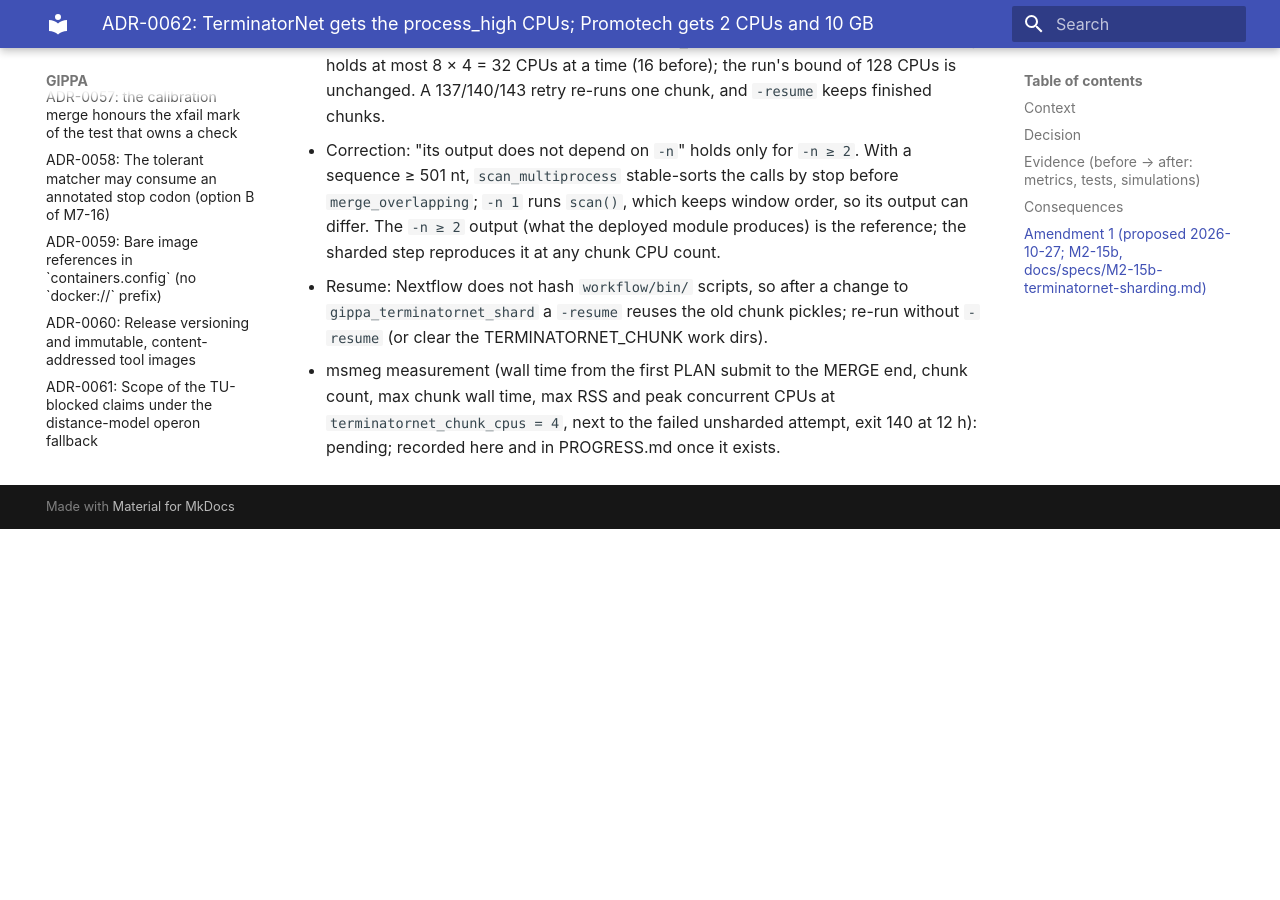
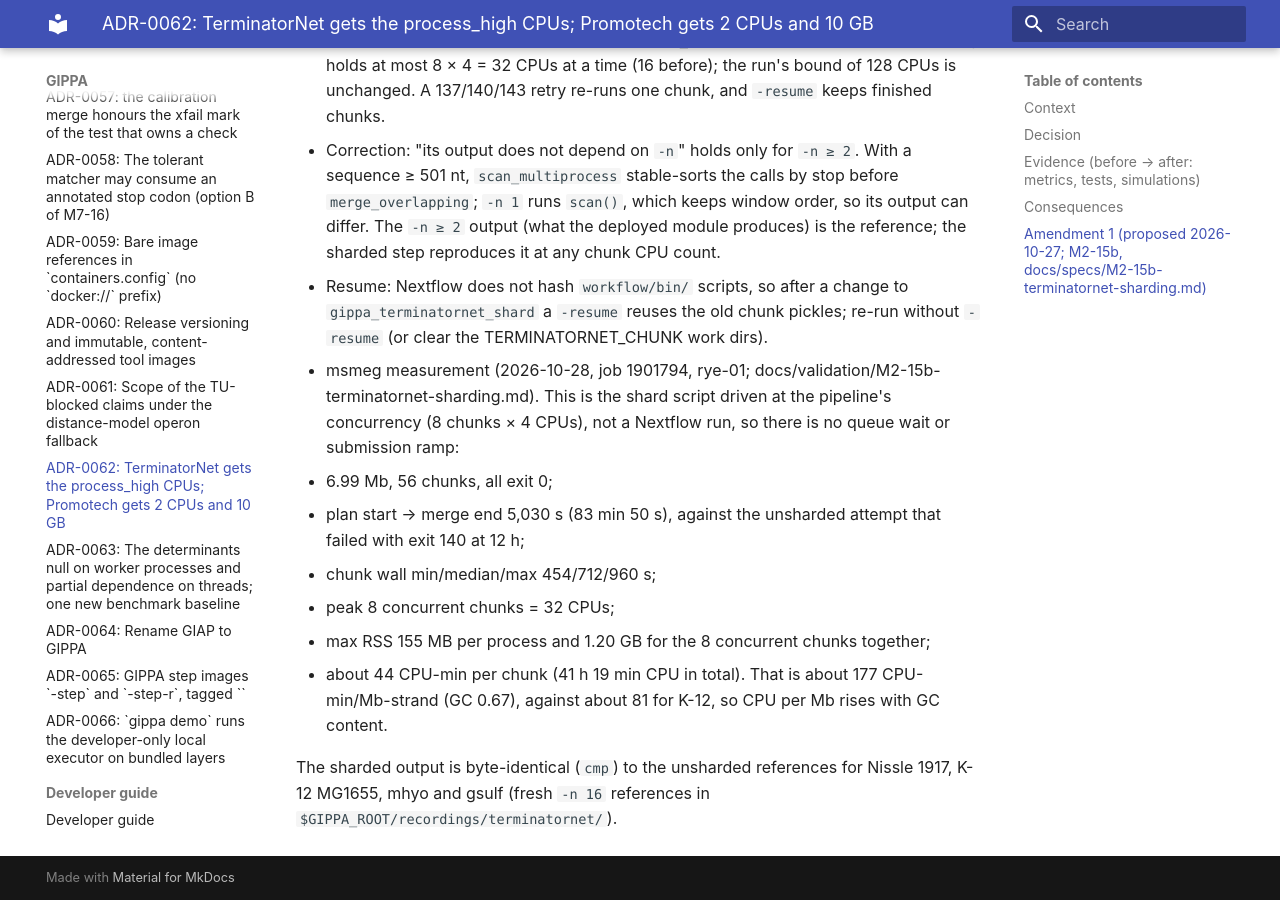
Before and after one commit to khoa-yelo/giap, an MkDocs documentation site: the page built from docs/adr/ADR-0062-terminatornet-promotech-resources.md, in a window 1280 px wide and 900 px high, scrolled down 2306 px. Built offline with MkDocs 1.6.1 and Material for MkDocs 9.7.7, drawn with Linux system fonts in a browser that asks for light colours; before the commit the page ends 2835 px from its top, so only the background shows below that; part of the change alters nothing that is shown.

Commit message:
docs(validation): M2-15b sharded TerminatorNet byte identity and msmeg timing
Sharded terminatornet.tsv (CORE 250,000, 4-CPU chunks) is cmp-identical to
the unsharded references for Nissle 1917, K-12 MG1655, mhyo and gsulf (fresh
-n 16 references recorded under $GIPPA_ROOT/recordings/terminatornet/). msmeg
scans in 83 min 50 s with 56 chunks, 8 x 4 CPUs at a time; ADR-0062 Amendment 1
now records the measurement.

Agent-Role: validation

Co-Authored-By: Claude Opus 5.5 <noreply@anthropic.com>
Claude-Session: https://claude.ai/code/session_01PrvuX9xr7fWwMTpHJxPSjm

````diff
--- a/docs/adr/ADR-0062-terminatornet-promotech-resources.md
+++ b/docs/adr/ADR-0062-terminatornet-promotech-resources.md
@@ -73,6 +73,17 @@ In `workflow/conf/base.config`:
 - Resume: Nextflow does not hash `workflow/bin/` scripts, so after a change to
   `gippa_terminatornet_shard` a `-resume` reuses the old chunk pickles; re-run without `-resume`
   (or clear the TERMINATORNET_CHUNK work dirs).
-- msmeg measurement (wall time from the first PLAN submit to the MERGE end, chunk count, max chunk
-  wall time, max RSS and peak concurrent CPUs at `terminatornet_chunk_cpus = 4`, next to the failed
-  unsharded attempt, exit 140 at 12 h): pending; recorded here and in PROGRESS.md once it exists.
+- msmeg measurement (2026-10-28, job 1901794, rye-01; docs/validation/M2-15b-terminatornet-sharding.md).
+  This is the shard script driven at the pipeline's concurrency (8 chunks × 4 CPUs), not a Nextflow
+  run, so there is no queue wait or submission ramp:
+  - 6.99 Mb, 56 chunks, all exit 0;
+  - plan start → merge end 5,030 s (83 min 50 s), against the unsharded attempt that failed with
+    exit 140 at 12 h;
+  - chunk wall min/median/max 454/712/960 s;
+  - peak 8 concurrent chunks = 32 CPUs;
+  - max RSS 155 MB per process and 1.20 GB for the 8 concurrent chunks together;
+  - about 44 CPU-min per chunk (41 h 19 min CPU in total). That is about 177 CPU-min/Mb-strand
+    (GC 0.67), against about 81 for K-12, so CPU per Mb rises with GC content.
+
+  The sharded output is byte-identical (`cmp`) to the unsharded references for Nissle 1917, K-12
+  MG1655, mhyo and gsulf (fresh `-n 16` references in `$GIPPA_ROOT/recordings/terminatornet/`).
--- /dev/null
+++ b/docs/validation/M2-15b-terminatornet-sharding.md
@@ -0,0 +1,174 @@
+# M2-15b validation: sharded TerminatorNet on real genomes (2026-10-28)
+
+This report checks the Acceptance section of `docs/specs/M2-15b-terminatornet-sharding.md` on real
+genomes after the sharded scan merged as #455. It covers two things. First, the sharded
+`terminatornet.tsv` must be byte-identical (`cmp`) to unsharded references on Nissle 1917,
+K-12 MG1655, mhyo and gsulf. Second, a sharded msmeg scan is timed.
+
+**Result: PASS.** All four sharded outputs are byte-identical to their unsharded references. msmeg
+scans in **83 min 50 s** wall at 4-CPU chunks, 8 at a time (32 CPUs). The unsharded attempt failed
+with exit 140 at 12 h.
+
+sim100k is covered by `tests/integration/test_m2_15b_tnet_shard_real.py` (CORE = 10,000, 4-CPU
+chunks, equal to the committed `-n 17` recording), which passed in job 1901547. It was not re-run.
+
+## How it was run
+
+Only the TerminatorNet step was run, not the pipeline. The driver follows the integration test.
+
+- **Script.** `workflow/bin/gippa_terminatornet_shard` from main 5c6f2dab (worktree
+  `local/worktrees/tnet-validation`, sha256 `d10d2a80…`). It runs with
+  `$GIPPA_ROOT/micromamba/envs/gippa-terminatornet/bin/python`, with `TERMINATORNET_HOME` set to the
+  env's `share/terminatornet` (pin `GIPPA_COMMIT` 72180309), `PYTHONNOUSERSITE=1` and no
+  `PYTHONPATH`.
+- **Working directory.** It holds `genome.fa` and a `model.pkl` symlink, as the module stages them.
+- **Steps.** `plan` (default CORE = 250,000), then every `chunk <id> --cpus 4`, then `merge`.
+- **Job layout.** Each sample is one Slurm job. Its chunks run `P` at a time with `xargs -P P`,
+  and the job holds `4·P` CPUs. msmeg used P = 8 (32 CPUs), the same concurrency as the pipeline
+  under `queueSize = 8`. The other samples used P = 4.
+- **Timing.** Each subcommand is wrapped in `/usr/bin/time` and its start and end epochs go to
+  `events.tsv`.
+- **References.** The fresh unsharded references were recorded like
+  `scripts/slurm/record_tools.sbatch` (`run_terminatornet`). The command was
+  `TerminatorNet.py -f genome.fa -s -n 16 -o terminatornet.tsv` in `micromamba run -n gippa-terminatornet`.
+- **Scripts.** The sbatch scripts are kept outside the repo, under
+  `$GIPPA_ROOT/validation/m2-15b-tnet/bin/`: `shard.sbatch` takes `SAMPLE GENOME P` and
+  `ref.sbatch` takes `SAMPLE GENOME`.
+- **Outputs.** Sharded outputs, plans, pickles and logs are in
+  `$GIPPA_ROOT/validation/m2-15b-tnet/<sample>/sharded/`.
+- **Smoke test.** Before submitting, the harness was checked on a 4.7 kb excerpt of sim100k
+  (CORE = 1,000, 10 chunks). Its output was identical to `-n 2`.
+
+**Inputs.** Nissle and K-12 use the `genome.fa` of their pinned recording. For mhyo, gsulf and msmeg
+the input is the pipeline's normalised genome, `local/more_datasets/<s>/out/work/preflight/genome.norm.fa`.
+The #411 TERMINATORNET tasks staged exactly this file as `genome.fa` (their `.command.run`).
+
+| sample | genome sha256 | records | cleaned length (nt) |
+|---|---|---|---|
+| nissle1917 | (recording symlink, `bakta_full/nissle1917/.../genome.norm.fa`) | 4 | 5,051,730 + 4,523 + 3,173 + 5,514 |
+| k12_mg1655 | (recording symlink) | 1 (U00096.3) | 4,641,652 |
+| mhyo | `923e34d48d692d70fe2f7a74916748d8c59aef32d9eabbe7de99dbe016cb929b` | 1 (NC_019552.1) | 836,897 |
+| gsulf | `db5a9c0dc449f96ad7749236cbf5d339fd24ad54be5c60a8637db98127715534` | 1 (NC_002939.5) | 3,814,128 |
+| msmeg | `456a563def9b963d7ac00df66bbef4c32f2bceb9896c1c636a35c3b0182ff6c4` | 1 (NC_008596.1) | 6,988,209 |
+
+## 1. Byte identity against the pinned references (Nissle 1917, K-12 MG1655)
+
+| sample | reference | sharded job | chunks | `cmp` | sha256 (both) | lines |
+|---|---|---|---|---|---|---|
+| nissle1917 | `$GIPPA_ROOT/recordings/terminatornet/nissle1917/terminatornet.tsv` (`-n 17`) | 1901829 | 48 | **identical** | `c319d52f8f852e95b157d7ec97c12fd6723413e923ae134d41e90ca6a4bf071e` | 8,644 |
+| k12_mg1655 | `$GIPPA_ROOT/recordings/terminatornet/k12_mg1655/terminatornet.tsv` (`-n 17`) | 1901802 | 38 | **identical** | `673078256ba58086e91d2398d7fee9d5bfb49e3b3d539221191eb1923810cd4d` | 8,294 |
+
+Nissle's 48 chunks are 2 × 21 for the chromosome plus 2 × 1 for each of the three plasmids. The
+plasmid chunks are the 5 s minimum in the timing table below. Both sha256s match the prefixes in
+the spec (`c319d52f…`, `67307825…`).
+
+## 2. New unsharded references (mhyo, gsulf) and byte identity
+
+**New references.** They are stored in `$GIPPA_ROOT/recordings/terminatornet/{mhyo,gsulf}/`. Each
+directory has `genome.fa`, a real copy of the input rather than a symlink, so it survives work-dir
+cleanup. Next to it are `model.pkl` (a symlink to the env), `command.txt`, `run.log`, `runtime.txt`,
+`versions.txt`, `SHA256SUMS` and `.giap-complete`.
+
+The `versions.txt` of both references:
+
+```
+terminatornet
+d437c79205d1b313c5d060d0bff8c3fa676c6289de7c20011bbc598c8ba27c16  terminatornet.explicit.txt
+90d0213b9cf22c8ed4d0603e5f0113ae7b7e0d64656027f4b1fb56d3cfb9cdfb  terminatornet.pip.txt
+commit 72180309545988dba63b8bd5db5d0b09bf4dba70
+```
+
+The explicit lock and the commit equal the Nissle/K-12 recordings. The pip lock is the current
+`workflow/envs/locks/terminatornet.pip.txt`, which the spec already noted differs from the recorded
+`ab22b7d9…` only by packages TerminatorNet does not import.
+
+| sample | reference job | `-n` | wall | node | reference sha256 | #411 cross-check | sharded job | chunks | `cmp` |
+|---|---|---|---|---|---|---|---|---|---|
+| mhyo | 1901796 | 16 | 395 s | rye-01 | `17fd23234143438bbd35d7704b66d60517d011309c0dba2ce93e108b2c9c0170` | identical to the `-n 3` work file `e9/564ba3…` (`17fd2323…`) | 1901798 | 8 | **identical** |
+| gsulf | 1901795 | 16 | 3,182 s | rye-01 | `cfa108c9c90c3807a0919df1209a29ded0b181ba67095c28a0be1bf7e83f2d5f` | identical to the `-n 6` work file `dc/af3e1d…` (`cfa108c9…`) | 1901825 | 32 | **identical** |
+
+The fresh `-n 16` references also equal the #411 pipeline outputs at `-n 3` and `-n 6`. This is
+further evidence that the output does not depend on `-n` for `-n ≥ 2`. Line counts are 584 for mhyo
+and 10,713 for gsulf.
+
+gsulf's `run.log` holds only micromamba's "Could not set lock … Waiting for other mamba process"
+warning, from the two reference jobs starting together. TerminatorNet itself printed nothing.
+
+## 3. msmeg timing (sharded only, no reference)
+
+msmeg ran as job **1901794** `gippa-tnetv-msmeg` on rye-01, with 32 CPUs and 40 GB allocated and
+8 chunks at a time × 4 CPUs.
+
+| metric | value |
+|---|---|
+| plan start → merge end | 00:58:17 → 02:22:07 PDT, **5,030 s (83 min 50 s)** |
+| first chunk start → merge end | 5,027 s |
+| chunks | **56** (2 strands × ⌈6,988,150 / 250,000⌉ = 2 × 28), all exit 0 |
+| chunk wall: min / median / max | 454 s / 712 s / **960 s (16 min 0 s)** |
+| sum of chunk wall | 39,491 s |
+| plan / merge | 3.1 s / 1.3 s |
+| CPUs | `--cpus 4` per chunk; **peak 8 concurrent chunks = 32 CPUs** (from the `events.tsv` intervals) |
+| max RSS | 155 MB, the largest single process of any chunk (GNU time); 1.20 GB for the whole batch step with 8 chunks running (`sacct` MaxRSS) |
+| total CPU (`sacct` TotalCPU) | 41 h 19 min, about 44 CPU-min per chunk |
+| output | `terminatornet.tsv` 31,776 lines, sha256 `b44a5747bc09a262504fc29eb8c8d8145a138c39338f3a40e1fdf6fb911ee589` |
+| unsharded comparison | the #411 TERMINATORNET task failed with exit 140 at the 12 h limit (PROGRESS.md) |
+
+Notes:
+- **Real-pipeline timing.** This is the step's own work at the pipeline's concurrency (8 slots ×
+  4 CPUs). A Nextflow run adds Slurm queue wait for each chunk and the submission ramp:
+  56 jobs at `submitRateLimit = 10/1min` take about 6 min, overlapped with execution.
+- **Limits.** The longest chunk (16 min) is well inside the 2 h × attempt FarmShare time limit.
+  The per-chunk RSS is far below the 4 GB × attempt request.
+- **CPU cost.** msmeg's chunks cost about 2.2 times more CPU per Mb-strand than K-12: about
+  177 CPU-min/Mb-strand against 81. The spec estimated about 76 CPU-min/Mb-strand and 19 CPU-min
+  per chunk. The cost per Mb-strand rises with GC content: mhyo (GC 0.26) about 54, Nissle about
+  73, K-12 about 81, gsulf (GC 0.61) about 111, msmeg (GC 0.67) about 177. Other jobs were running
+  on rye-01 at the same time, so the wall times are indicative only. The spec's estimate of about
+  5 min per chunk holds for E. coli (median 264–317 s) but not for msmeg (median 712 s).
+
+## Timings of all sharded runs
+
+All runs were on rye-01, CORE = 250,000, 4-CPU chunks.
+
+| sample | job | P (CPUs) | chunks | plan → merge wall | chunk wall min / median / max | `sacct` TotalCPU |
+|---|---|---|---|---|---|---|
+| mhyo | 1901798 | 4 (16) | 8 | 441 s | 80 / 213 / 246 s | 1 h 30 min |
+| k12_mg1655 | 1901802 | 4 (16) | 38 | 3,055 s | 154 / 317 / 381 s | 12 h 36 min |
+| nissle1917 | 1901829 | 4 (16) | 48 | 2,948 s | 5 / 264 / 377 s | 12 h 21 min |
+| gsulf | 1901825 | 4 (16) | 32 | 3,380 s | 109 / 433 / 551 s | 14 h 09 min |
+| msmeg | 1901794 | 8 (32) | 56 | 5,030 s | 454 / 712 / 960 s | 41 h 19 min |
+
+The unsharded gsulf reference used 13 h 18 min of CPU at `-n 16` (3,182 s wall). The sharded scan
+used 14 h 09 min, so sharding adds little CPU overhead.
+
+## Jobs and R14
+
+Every job was named `gippa-tnetv-*`, ran with `--deadline=2026-10-28T14:00:00`, and used
+partition `normal`, QOS `normal`.
+
+| job | name | CPUs | mem | state | elapsed |
+|---|---|---|---|---|---|
+| 1901794 | gippa-tnetv-msmeg | 32 | 40G | COMPLETED 0:0 | 01:23:53 |
+| 1901795 | gippa-tnetv-ref-gsulf | 16 | 32G | COMPLETED 0:0 | 00:53:05 |
+| 1901796 | gippa-tnetv-ref-mhyo | 16 | 32G | COMPLETED 0:0 | 00:06:39 |
+| 1901798 | gippa-tnetv-mhyo | 16 | 20G | COMPLETED 0:0 | 00:07:21 |
+| 1901802 | gippa-tnetv-k12 | 16 | 20G | COMPLETED 0:0 | 00:50:56 |
+| 1901823 | gippa-tnetv-gsulf | 16 | 20G | CANCELLED while pending (see below) | 0 |
+| 1901825 | gippa-tnetv-gsulf | 16 | 20G | COMPLETED 0:0 | 00:56:21 |
+| 1901829 | gippa-tnetv-nissle | 16 | 20G | COMPLETED 0:0 | 00:49:09 |
+
+**CPU totals.** Before each sbatch, the `gippa-*`/`giap-*` running and pending totals (CPUs, jobs)
+were 1/1, 49/3, 49/3, 98/7 and 66/6. These jobs held at most 64 CPUs at a time.
+
+**Cancelled job.** 1901823 was submitted when the total was already 114 CPUs. The nightly jobs had
+started in the meantime, so the sum would have been 130, over the 128 cap. It was cancelled before
+it started and resubmitted as 1901825 once the total was 98.
+
+## Not covered here
+
+- **The Nextflow path.** The subworkflow (`TERMINATORNET_SHARDED` under `-profile farmshare,apptainer`)
+  was not run end to end, and no Nextflow trace exists for msmeg. The measurement above is the
+  step's script at the pipeline's concurrency. A full msmeg pipeline run would add queue waits and
+  give the trace-based peak-concurrency figure the spec asks for.
+- **The pinned reference sets.** The Nissle and K-12 references were not regenerated; they were used
+  as pinned.
````
